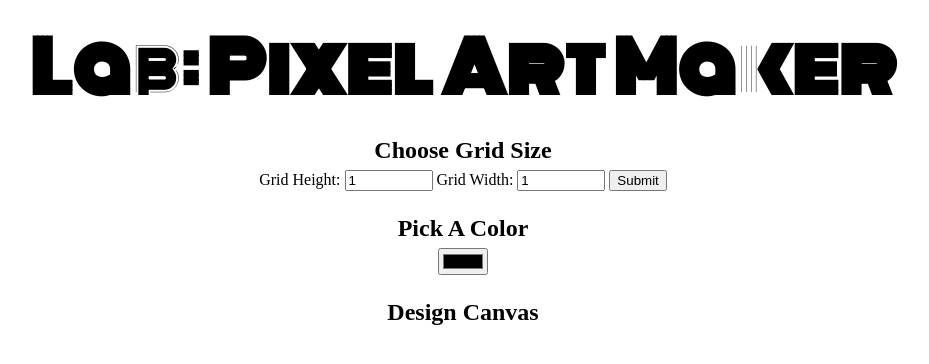
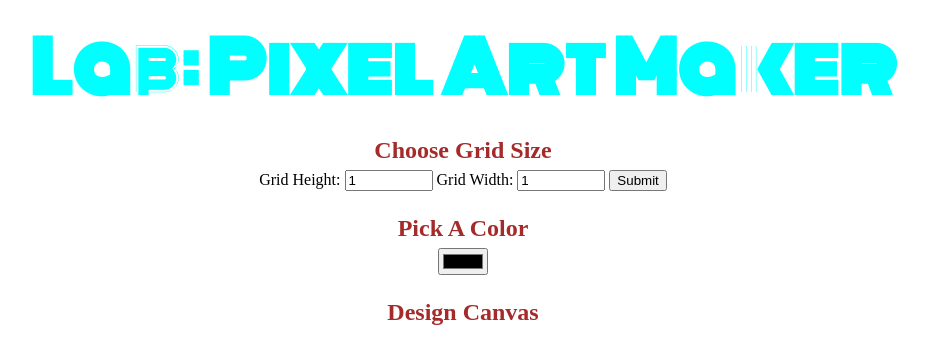
Before and after one commit to techzee9000/pixel-artmaker, a plain HTML site: page index.html in a window 1280 px wide. Shown: the whole page, without its empty margins (177-1106 px from the left). Drawn offline with nearby package versions, Linux system fonts and the light colour scheme.

Commit message:
Update styles.css

```diff
--- a/styles.css
+++ b/styles.css
@@ -1,15 +1,20 @@
 body {
     text-align: center;
+    color: antiquewhite;
 }
 
 h1 {
     font-family: Monoton;
     font-size: 70px;
     margin: 0.2em;
+    color: aqua;
+    font-display: 1px;
 }
 
 h2 {
     margin: 1em 0 0.25em;
+    color: brown;
+
 }
 
 h2:first-of-type {
@@ -38,3 +43,7 @@ td {
 input[type=number] {
     width: 6em;
 }
+
+.sizePicker{
+    color: black;
+}
```
